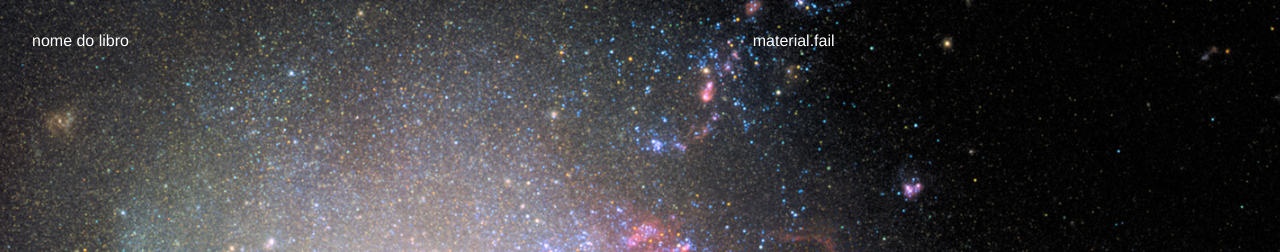
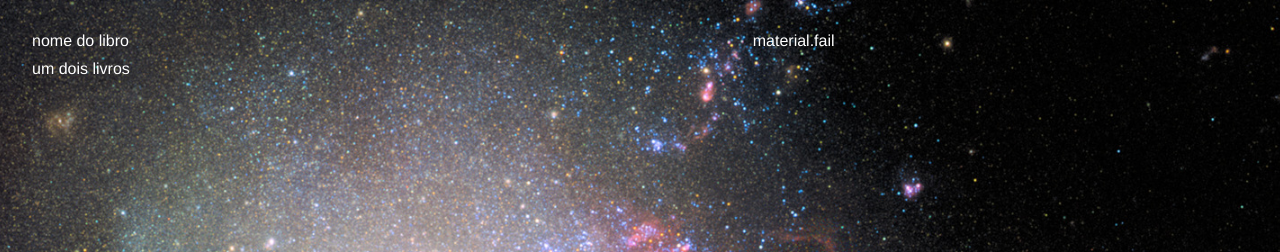
Before and after one commit to material-fail/material.fail, a Jekyll site: the page built from _pages/editora-do-thiago.md, in a window 1280 px wide. Shown: the top 252 px of the page. Built offline with Jekyll 4.4.1, drawn with Linux system fonts in a browser that asks for light colours; nearby versions of some CDN libraries.

Commit message:
Update editora-do-thiago.md

```diff
--- a/_pages/editora-do-thiago.md
+++ b/_pages/editora-do-thiago.md
@@ -9,4 +9,6 @@ about-en: Very indie publisher. I liked it when it was unknown.
 books:
   - title: nome do libro
     link: 'https://link-pro-livro.com/lll.pdf'
+  - title: um dois livros
+    link: 'https://link-pro-livro.com/lll222.pdf'
 ---
```
